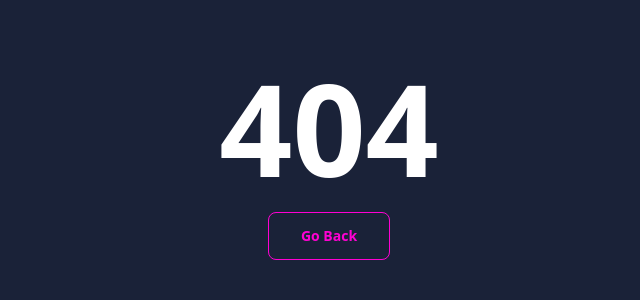
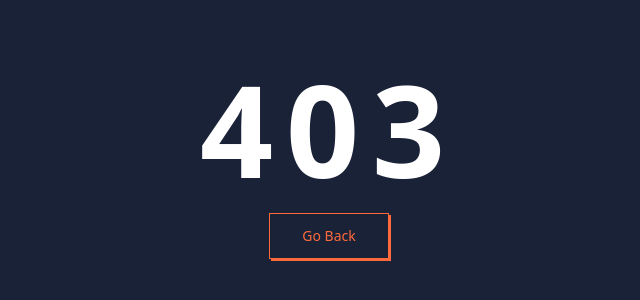
Before and after one commit to PrinceInScripts/LMS-Website, a React (Vite) app in the folder client/: page /denied in a window 1280 px wide. Before the commit this address had no page. Shown: the part 238-538 px from the top of the page, without its empty margins (311-951 px from the left). Built offline with nearby package versions, Linux system fonts and the light colour scheme.

Commit message:
Added denied page

```diff
--- a/client/src/App.jsx
+++ b/client/src/App.jsx
@@ -5,6 +5,7 @@
 import Signup from './pages/Signup/Signup'
 import Signin from './pages/Signin/Signin'
 import Contact from './pages/Contact/Contact'
+import Denied from './pages/Denied/Denied'
 
 
 function App() {
@@ -16,6 +17,7 @@
        <Route path='/signup' element={<Signup/>}/>
        <Route path='/signin' element={<Signin/>}/>
        <Route path='/contact' element={<Contact/>}/>
+       <Route path='/denied' element={<Denied/>}/>
        <Route path='*' element={<NotFound/>}/>
     </Routes>
   )
--- /dev/null
+++ b/client/src/pages/Denied/Denied.jsx
@@ -0,0 +1,32 @@
+import { useEffect } from "react";
+import toast from "react-hot-toast";
+import { useNavigate } from "react-router-dom";
+
+function Denied() {
+    const navigate=useNavigate()
+
+    useEffect(()=>{
+        toast.error("Access Denied")
+    },[])
+    return (
+        <main className="h-screen w-full flex flex-col justify-center items-center bg-[#1A2238]">
+        <h1 className="text-9xl font-extrabold text-white tracking-widest">
+          403
+        </h1>
+        <button className="mt-5">
+          <a className="relative inline-block text-sm font-medium text-[#FF6A3D] group active:text-yellow-500 focus:outline-none focus:ring">
+            <span className="absolute inset-0 transition-transform translate-x-0.5 translate-y-0.5 bg-[#FF6A3D] group-hover:translate-y-0 group-hover:translate-x-0" />
+
+            <span
+              onClick={() => navigate(-1)}
+              className="relative block px-8 py-3 bg-[#1A2238] border border-current"
+            >
+              Go Back
+            </span>
+          </a>
+        </button>
+      </main>
+    );
+}
+
+export default Denied;
```
